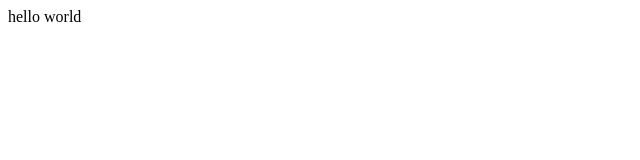
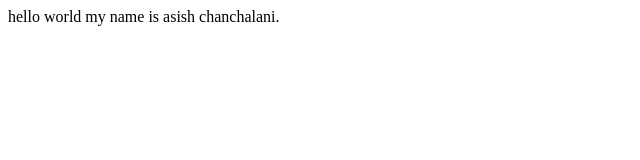
Before and after one commit to aashish000000/cs230, a plain HTML site: page index.html in a window 1280 px wide. Shown: the whole page, without its empty margins (0-640 px from the left). Drawn offline with Linux system fonts and the light colour scheme.

Commit message:
name added

```diff
--- a/index.html
+++ b/index.html
@@ -1 +1,4 @@
-<html><body>hello world</body></html>
+<html><body>hello world
+
+    my name is asish chanchalani.
+</body></html>
```
